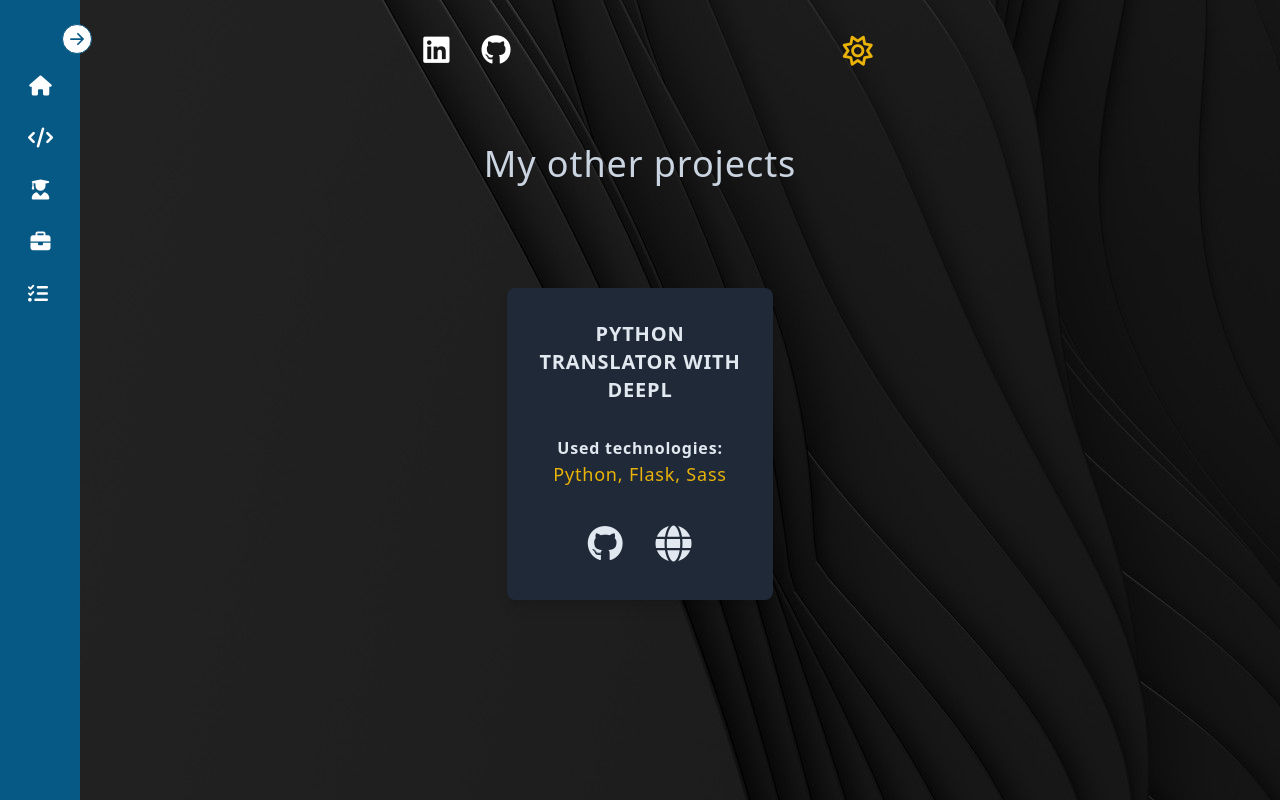
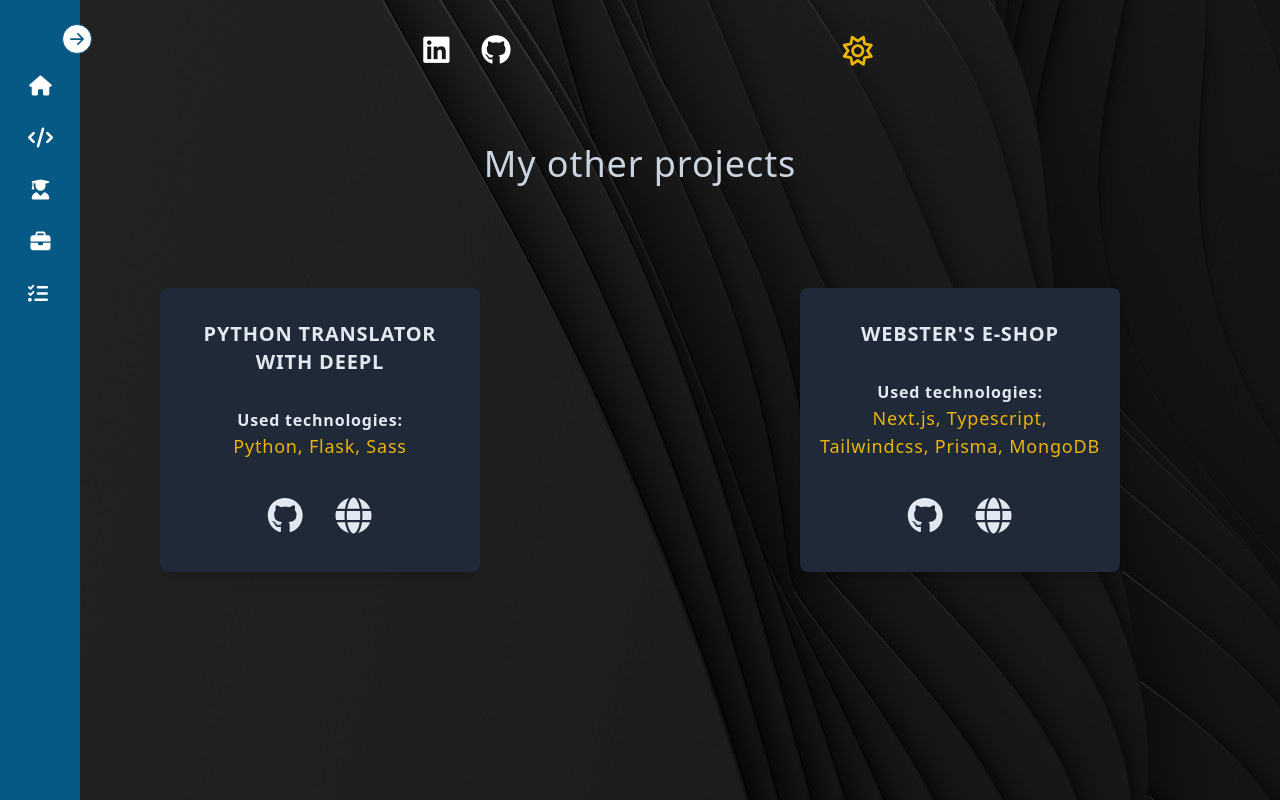
Before and after one commit to lhotovy/lhotovy-portfolio, a React (Create React App) app: page /projects in a window 1280 px wide. Built offline with nearby package versions, Linux system fonts and the light colour scheme.

Commit message:
Added new project

```diff
--- a/src/App.js
+++ b/src/App.js
@@ -22,7 +22,7 @@
 
   return (
 
-    <div className={`app md:flex md:flex-col bg-light-bg dark:bg-dark-bg object-cover bg-no-repeat min-h-screen ${theme} h-vw w-vw`}>
+    <div className={`app md:flex md:flex-col bg-light-bg dark:bg-dark-bg object-contain bg-no-repeat min-h-screen ${theme} h-vw w-vw`}>
       <SideBar />
       <Header onClick={toggleTheme} theme={theme} />
 
--- a/src/components/projects.js
+++ b/src/components/projects.js
@@ -4,16 +4,17 @@
 export const Projects = () => {
     return (
         <>
+        <h2 className="pt-20 text-2xl md:text-4xl text-center text-zinc-600 dark:text-slate-300 tracking-wide">My other projects</h2>
+        <div className="grid grid-cols-2 w-full">
             {projectList.map((project) =>
-                <div>
-                    <h2 className="pt-20 text-2xl md:text-4xl text-center text-zinc-600 dark:text-slate-300 tracking-wide">My other projects</h2>
-                    <div class="flex-wrap w-5/6 m-auto items-center justify-center gap-8 text-center sm:flex mt-20">
-                        <div class="w-full px-4 py-4 mt-6 tracking-wider bg-white rounded-lg shadow-lg sm:w-1/2 md:w-1/2 lg:w-1/4 dark:bg-gray-800">
+
+                    <div class="flex-wrap w-full m-auto items-center justify-center gap-2 text-center sm:flex mt-20">
+                        <div class="w-full px-4 py-4 mt-6 tracking-wider bg-white rounded-lg shadow-lg sm:w-1/2 md:w-1/2 dark:bg-gray-800">
                             <h3 class="py-4 px-3 text-lg sm:text-xl uppercase font-semibold text-gray-800 dark:text-slate-200">
                                 {project.name}
                             </h3>
                             <p class="py-4 text-gray-500 text-md dark:text-slate-200">
-                                <span className="font-semibold text-base">Used technologies:</span> <p className="block dark:text-yellow-500 text-lg">{project.tech}</p>
+                                <span className="font-semibold text-base">Used technologies:</span> <p className="block dark:text-yellow-500 text-lg">{project.stack}</p>
                             </p>
                             <div className="p-1 m-4">
                                 <Link to={project.github} target="blank">
@@ -25,9 +26,8 @@
                             </div>
                         </div>
                     </div>
-                </div>
-
             )}
+        </div>
         </>
     )
 };
--- a/src/data/projectList.js
+++ b/src/data/projectList.js
@@ -1,8 +1,14 @@
 export const projectList = [
     {
         name: 'Python Translator with Deepl',
-        tech: 'Python, Flask, Sass',
+        stack: 'Python, Flask, Sass',
         github: 'https://github.com/lhotovy/python_translator',
         web: 'https://lhotovy.pythonanywhere.com/'
+    },
+    {
+        name: "Webster's E-Shop",
+        stack: 'Next.js, Typescript, Tailwindcss, Prisma, MongoDB',
+        github: 'https://github.com/lhotovy/websters-eshop',
+        web: 'https://websters-eshop.vercel.app/'
     }
 ];
```
Also changed, not shown: 2 other files (tests, documents, lock files or other folders).
